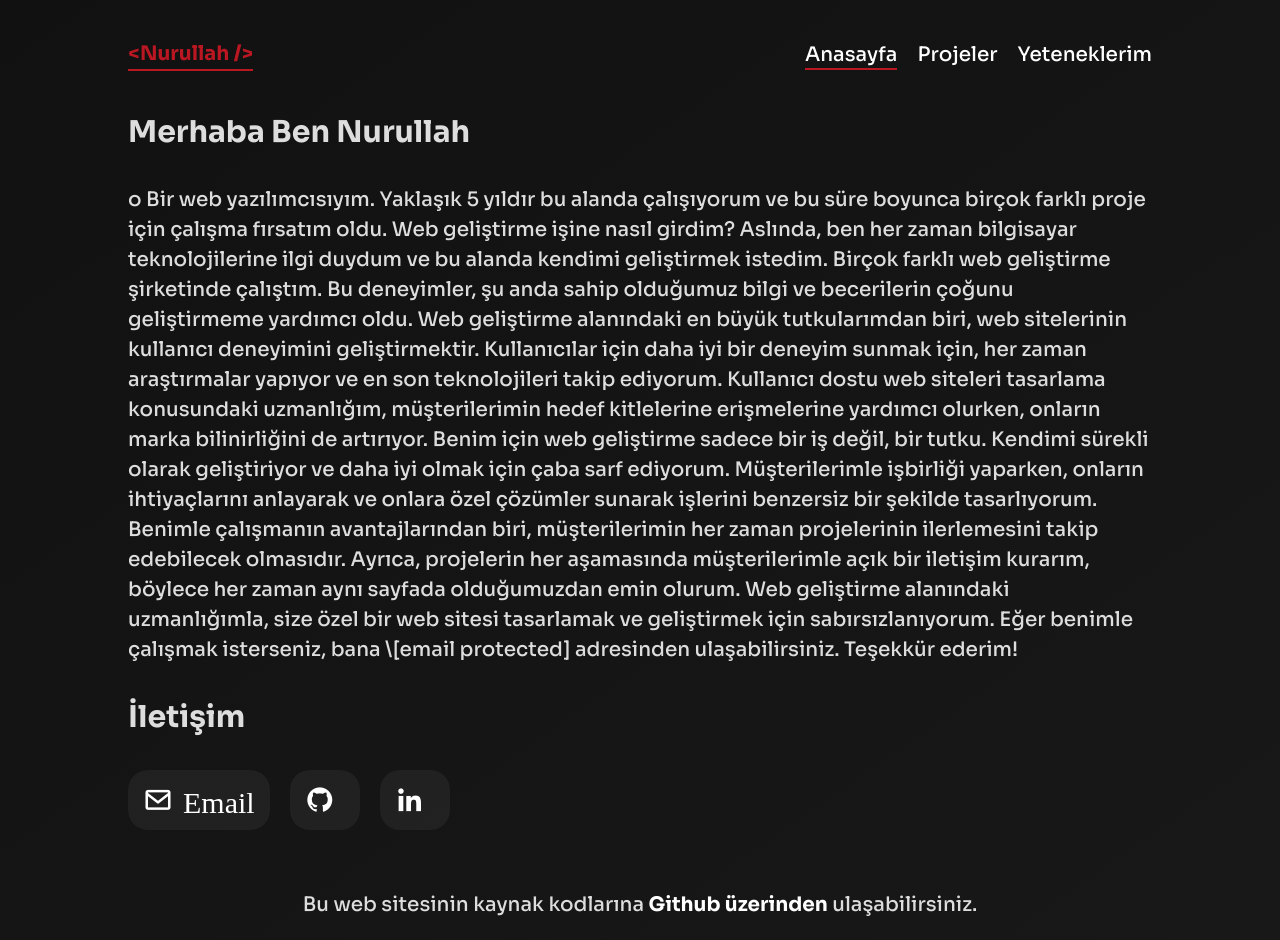
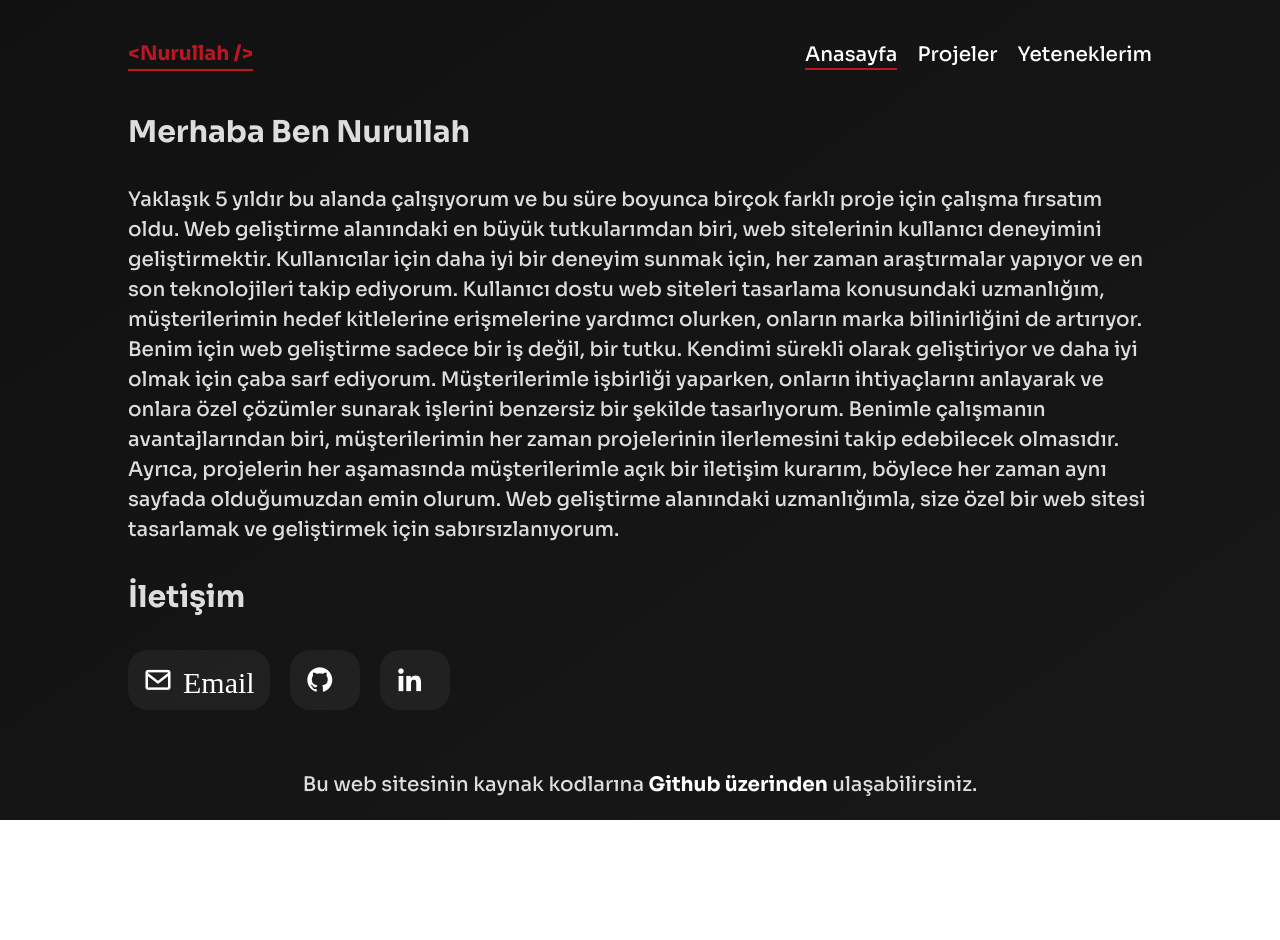
Before and after one commit to Nurullah-Nergiz/webpage, a Nuxt app: page / in a window 1280 px wide. After the commit the page ends 820 px from the top, so only its background shows below. Built offline with nearby package versions, Linux system fonts and the light colour scheme.

Commit message:
updated about me

```diff
--- a/pages/index.vue
+++ b/pages/index.vue
@@ -38,12 +38,8 @@ export default {
     <h1><b>Merhaba Ben Nurullah</b><br /></h1>
     <br />
     <div class="descriptions">
-      o Bir web yazılımcısıyım. Yaklaşık 5 yıldır bu alanda çalışıyorum ve bu
-      süre boyunca birçok farklı proje için çalışma fırsatım oldu. Web
-      geliştirme işine nasıl girdim? Aslında, ben her zaman bilgisayar
-      teknolojilerine ilgi duydum ve bu alanda kendimi geliştirmek istedim.
-      Birçok farklı web geliştirme şirketinde çalıştım. Bu deneyimler, şu anda
-      sahip olduğumuz bilgi ve becerilerin çoğunu geliştirmeme yardımcı oldu.
+	    Yaklaşık 5 yıldır bu alanda çalışıyorum ve bu
+      süre boyunca birçok farklı proje için çalışma fırsatım oldu.
       Web geliştirme alanındaki en büyük tutkularımdan biri, web sitelerinin
       kullanıcı deneyimini geliştirmektir. Kullanıcılar için daha iyi bir
       deneyim sunmak için, her zaman araştırmalar yapıyor ve en son
@@ -58,9 +54,7 @@ export default {
       ilerlemesini takip edebilecek olmasıdır. Ayrıca, projelerin her aşamasında
       müşterilerimle açık bir iletişim kurarım, böylece her zaman aynı sayfada
       olduğumuzdan emin olurum. Web geliştirme alanındaki uzmanlığımla, size
-      özel bir web sitesi tasarlamak ve geliştirmek için sabırsızlanıyorum. Eğer
-      benimle çalışmak isterseniz, bana \[email protected] adresinden
-      ulaşabilirsiniz. Teşekkür ederim!
+      özel bir web sitesi tasarlamak ve geliştirmek için sabırsızlanıyorum.
 
       <br /><br />
     </div>
```
